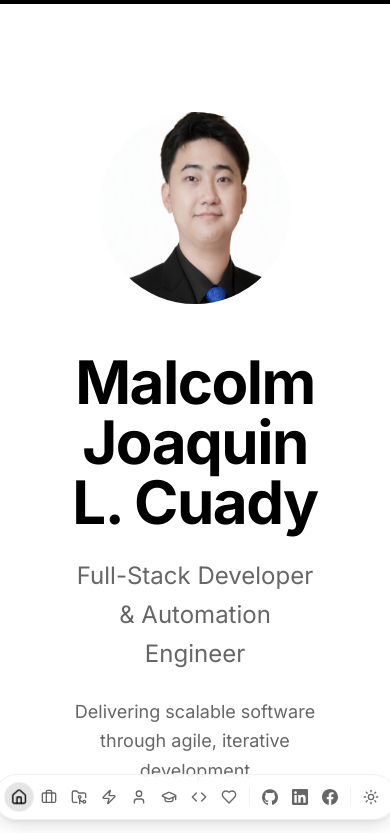
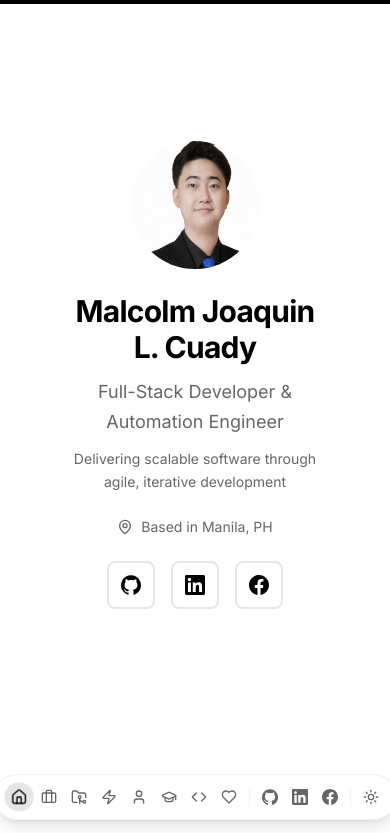
Before and after one commit to jcuady/Cuady-Portfolio, a Next.js app: page / in a window 390 px wide. Shown: the top 833 px of the page. Built offline with nearby package versions, Linux system fonts and the light colour scheme.

Commit message:
Add comprehensive mobile optimizations: responsive typography, touch-friendly buttons (44px), performance improvements

```diff
--- a/src/app/globals.css
+++ b/src/app/globals.css
@@ -54,12 +54,20 @@
   * {
     @apply border-border;
   }
+
+  html {
+    scroll-behavior: smooth;
+    -webkit-tap-highlight-color: transparent;
+  }
+
   body {
     @apply bg-background text-foreground;
     font-family: 'Inter', -apple-system, BlinkMacSystemFont, 'Segoe UI', sans-serif;
     font-feature-settings: 'cv11', 'ss01';
     -webkit-font-smoothing: antialiased;
     -moz-osx-font-smoothing: grayscale;
+    -webkit-overflow-scrolling: touch;
+    overscroll-behavior: contain;
   }
 
   /* Custom scrollbar - Notion style */
@@ -80,33 +88,33 @@
     @apply bg-muted-foreground/50;
   }
 
-  /* Typography System - Minimal & Clean */
+  /* Typography System - Minimal & Clean with Mobile Optimization */
   h1 {
-    @apply text-5xl font-bold tracking-tight;
+    @apply text-4xl sm:text-5xl font-bold tracking-tight;
     line-height: 1.1;
   }
 
   h2 {
-    @apply text-3xl font-bold tracking-tight;
+    @apply text-2xl sm:text-3xl font-bold tracking-tight;
     line-height: 1.2;
   }
 
   h3 {
-    @apply text-2xl font-semibold tracking-tight;
+    @apply text-xl sm:text-2xl font-semibold tracking-tight;
     line-height: 1.3;
   }
 
   h4 {
-    @apply text-xl font-semibold;
+    @apply text-lg sm:text-xl font-semibold;
     line-height: 1.4;
   }
 
   h5 {
-    @apply text-lg font-medium;
+    @apply text-base sm:text-lg font-medium;
   }
 
   p {
-    @apply text-base text-muted-foreground;
+    @apply text-sm sm:text-base text-muted-foreground;
     line-height: 1.6;
   }
 
@@ -115,13 +123,15 @@
     @apply border-t border-border my-8;
   }
 
-  /* Notion-style Button */
+  /* Notion-style Button - Mobile Optimized (44px min touch target) */
   .btn-notion {
     @apply inline-flex items-center justify-center gap-2 px-6 py-3 text-sm font-medium;
     @apply bg-foreground text-background rounded-lg;
     @apply transition-all duration-200 ease-out;
     @apply hover:bg-foreground/90 hover:shadow-lg hover:shadow-black/10;
     @apply active:scale-[0.98];
+    min-height: 44px;
+    touch-action: manipulation;
   }
 
   .btn-notion-outline {
@@ -130,35 +140,39 @@
     @apply transition-all duration-200 ease-out;
     @apply hover:border-foreground hover:shadow-md;
     @apply active:scale-[0.98];
+    min-height: 44px;
+    touch-action: manipulation;
   }
 
-  /* Notion-style Card */
+  /* Notion-style Card - Mobile Optimized */
   .card-notion {
-    @apply bg-card border border-border rounded-lg p-6;
+    @apply bg-card border border-border rounded-lg p-4 sm:p-6;
     @apply transition-all duration-300 ease-out;
     box-shadow: 0 1px 2px rgba(0, 0, 0, 0.02);
   }
 
   .card-notion-hover {
-    @apply bg-card border border-border rounded-lg p-6;
+    @apply bg-card border border-border rounded-lg p-4 sm:p-6;
     @apply transition-all duration-300 ease-out;
     @apply hover:border-foreground/20 hover:shadow-xl hover:shadow-black/5;
     @apply hover:-translate-y-1 cursor-pointer;
+    @apply active:scale-[0.98];
     box-shadow: 0 1px 2px rgba(0, 0, 0, 0.02);
+    touch-action: manipulation;
   }
 
-  /* Container Variants */
+  /* Container Variants - Mobile Optimized */
   .container-elevated {
-    @apply bg-card border border-border rounded-xl p-8;
+    @apply bg-card border border-border rounded-xl p-4 sm:p-6 md:p-8;
     box-shadow: 0 4px 12px rgba(0, 0, 0, 0.04), 0 2px 4px rgba(0, 0, 0, 0.02);
   }
 
   .container-inset {
-    @apply bg-secondary/30 border border-border rounded-lg p-6;
+    @apply bg-secondary/30 border border-border rounded-lg p-4 sm:p-6;
   }
 
   .container-ghost {
-    @apply border-2 border-dashed border-border rounded-lg p-6;
+    @apply border-2 border-dashed border-border rounded-lg p-4 sm:p-6;
     @apply hover:border-foreground/40 transition-all duration-200;
   }
 
@@ -319,6 +333,35 @@
   }
 }
 
+/* Mobile Performance Optimizations */
+@media (max-width: 768px) {
+  /* Reduce animations on mobile for better performance */
+  .parallax-container {
+    transform: none !important;
+  }
+
+  /* Optimize shadows on mobile */
+  .floating-shadow {
+    box-shadow: 0 2px 4px rgba(0, 0, 0, 0.04);
+  }
+
+  /* Better spacing for mobile */
+  .divider {
+    @apply my-6;
+  }
+
+  /* Optimize hover effects for touch devices */
+  @media (hover: none) {
+    .card-notion-hover:hover {
+      transform: none;
+    }
+
+    .card-scale:hover {
+      transform: none;
+    }
+  }
+}
+
 /* Print styles for resume */
 @media print {
   @page {
--- a/src/app/page.tsx
+++ b/src/app/page.tsx
@@ -289,16 +289,16 @@ export default function Page() {
       </motion.div>
 
       {/* Main Content - Asymmetric Grid Layout */}
-      <main className="max-w-[1400px] mx-auto px-6 lg:px-12 py-16">
+      <main className="max-w-[1400px] mx-auto px-4 sm:px-6 lg:px-12 py-8 sm:py-16">
         {/* Hero Section - Full Width Centered */}
         <motion.section
           id="hero"
-          className="min-h-[90vh] flex flex-col items-center justify-center text-center mb-32 relative"
+          className="min-h-[70vh] sm:min-h-[80vh] lg:min-h-[90vh] flex flex-col items-center justify-center text-center mb-16 sm:mb-24 lg:mb-32 relative"
           initial={{ opacity: 0, y: 20 }}
           animate={{ opacity: 1, y: 0 }}
           transition={{ duration: 0.8, ease: [0.22, 1, 0.36, 1] }}
         >
-          <div ref={heroRef} className="max-w-4xl space-y-12 relative z-10">
+          <div ref={heroRef} className="max-w-4xl space-y-6 sm:space-y-8 lg:space-y-12 relative z-10">
             {/* Profile Photo - Top Center */}
             <div className="flex justify-center">
               <div
@@ -308,31 +308,31 @@ export default function Page() {
                 <ThemeAvatar
                   name={DATA.name}
                   initials={DATA.initials}
-                  className="w-48 h-48 lg:w-64 lg:h-64"
+                  className="w-32 h-32 sm:w-40 sm:h-40 md:w-48 md:h-48 lg:w-64 lg:h-64"
                 />
               </div>
             </div>
 
-            <div className="space-y-6 relative z-20">
-              <h1 className="text-6xl lg:text-8xl font-bold tracking-tight">
+            <div className="space-y-3 sm:space-y-4 lg:space-y-6 relative z-20">
+              <h1 className="text-3xl sm:text-4xl md:text-5xl lg:text-6xl xl:text-8xl font-bold tracking-tight">
                 Malcolm Joaquin L. Cuady
               </h1>
-              <p className="text-2xl lg:text-3xl text-muted-foreground leading-relaxed">
+              <p className="text-lg sm:text-xl md:text-2xl lg:text-3xl text-muted-foreground leading-relaxed">
                 Full-Stack Developer & Automation Engineer
               </p>
-              <p className="text-lg text-muted-foreground max-w-2xl mx-auto leading-relaxed">
+              <p className="text-sm sm:text-base lg:text-lg text-muted-foreground max-w-2xl mx-auto leading-relaxed">
                 Delivering scalable software through agile, iterative development
               </p>
             </div>
 
             {/* Location */}
-            <div className="flex items-center justify-center gap-2 text-base text-muted-foreground">
-              <MapPin className="w-5 h-5" />
+            <div className="flex items-center justify-center gap-2 text-sm sm:text-base text-muted-foreground">
+              <MapPin className="w-4 h-4 sm:w-5 sm:h-5" />
               <span>Based in Manila, PH</span>
             </div>
 
             {/* Social Links */}
-            <div className="flex items-center justify-center gap-6">
+            <div className="flex items-center justify-center gap-4 sm:gap-6">
               {Object.entries(DATA.contact.social)
                 .filter(([, social]) => social.navbar)
                 .map(([name, social]) => (
@@ -341,9 +341,9 @@ export default function Page() {
                     href={social.url}
                     target="_blank"
                     rel="noopener noreferrer"
-                    className="p-4 border-2 border-border rounded-lg hover:border-foreground transition-all duration-200 hover:shadow-lg"
+                    className="p-3 sm:p-4 border-2 border-border rounded-lg hover:border-foreground transition-all duration-200 hover:shadow-lg"
                   >
-                    <social.icon className="w-6 h-6" />
+                    <social.icon className="w-5 h-5 sm:w-6 sm:h-6" />
                   </Link>
                 ))}
             </div>
@@ -351,35 +351,35 @@ export default function Page() {
         </motion.section>
 
         {/* Split Layout Container */}
-        <div className="grid lg:grid-cols-[2fr_1fr] gap-16 lg:gap-24">
+        <div className="grid lg:grid-cols-[2fr_1fr] gap-8 sm:gap-12 lg:gap-16 xl:gap-24">
           {/* Left Column - Main Content */}
-          <div className="space-y-32">
+          <div className="space-y-16 sm:space-y-20 lg:space-y-32">
             {/* Work Experience Section - Left */}
             <section id="work" className="fade-up">
-              <div className="mb-12">
+              <div className="mb-6 sm:mb-8 lg:mb-12">
                 <span className="badge-minimal">Experience</span>
                 <h2 className="mt-4">Work Experience</h2>
               </div>
-              <div className="space-y-8 stagger-container">
+              <div className="space-y-6 sm:space-y-8 stagger-container">
                 {DATA.work.map((job, index) => (
                   <div
                     key={index}
                     className="card-notion-hover stagger-item"
                   >
-                    <div className="space-y-4">
-                      <div className="flex items-start justify-between gap-4 flex-wrap">
-                        <div className="flex-1">
-                          <h3 className="text-xl font-semibold mb-1">{job.title}</h3>
+                    <div className="space-y-3 sm:space-y-4">
+                      <div className="flex items-start justify-between gap-3 sm:gap-4 flex-wrap">
+                        <div className="flex-1 min-w-0">
+                          <h3 className="text-lg sm:text-xl font-semibold mb-1">{job.title}</h3>
                           <Link
                             href={job.href}
                             target="_blank"
-                            className="text-base text-muted-foreground hover:text-foreground transition-colors"
+                            className="text-sm sm:text-base text-muted-foreground hover:text-foreground transition-colors"
                           >
                             {job.company}
                           </Link>
                         </div>
-                        <div className="text-right">
-                          <p className="text-sm font-medium whitespace-nowrap">
+                        <div className="text-right shrink-0">
+                          <p className="text-xs sm:text-sm font-medium whitespace-nowrap">
                             {job.start} - {job.end}
                           </p>
                           <p className="text-xs text-muted-foreground mt-1">{job.location}</p>
```
